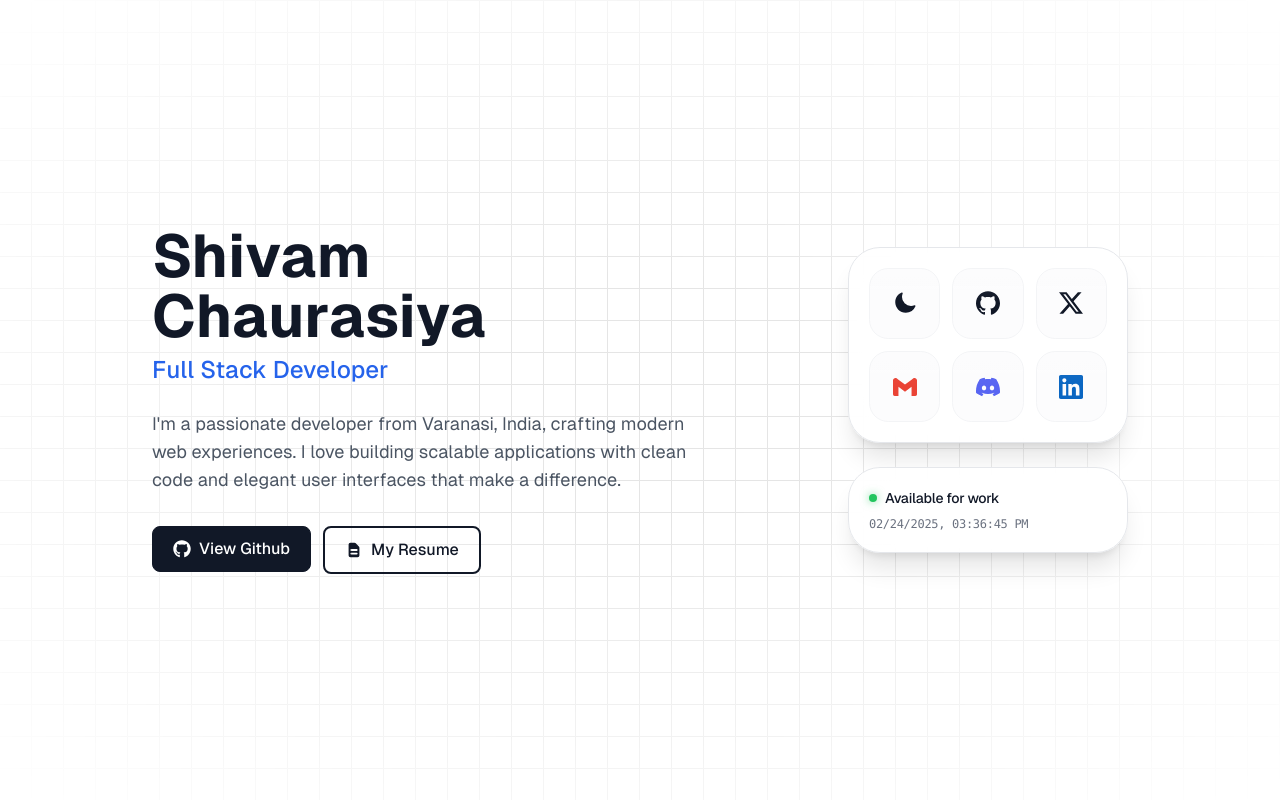
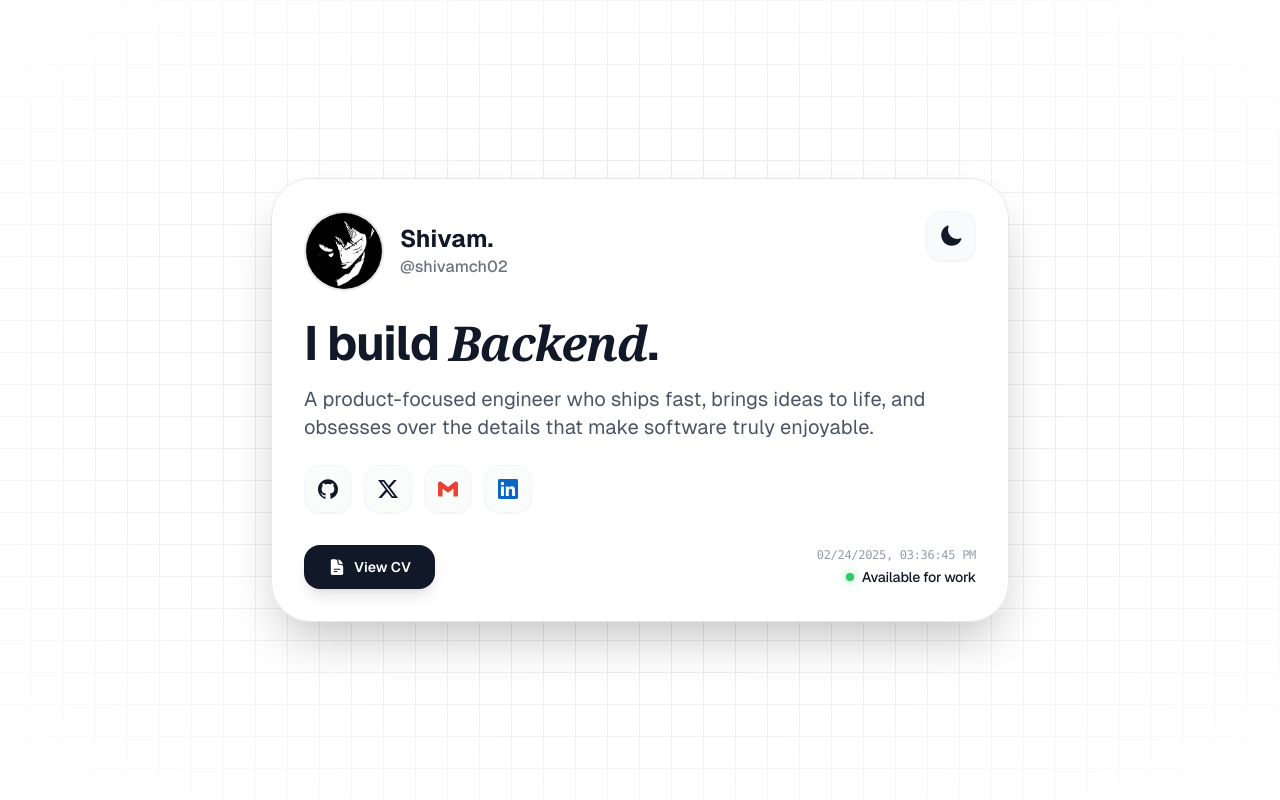
Before and after one commit to Shivamch02/portfolio, a Next.js app: page / in a window 1280 px wide. Shown: the top 800 px of the page. Built offline with nearby package versions, Linux system fonts and the light colour scheme.

Commit message:
updated the hero section

```diff
--- a/components/Hero.tsx
+++ b/components/Hero.tsx
@@ -1,49 +1,207 @@
-import { FaGithub } from "react-icons/fa";
-import { HiDocumentText } from "react-icons/hi";
+"use client";
+
+import { HiDocumentText, HiMoon, HiSun } from "react-icons/hi2";
+import { SiGithub, SiX, SiGmail, SiDiscord, SiLinkedin } from "react-icons/si";
+import { motion, AnimatePresence } from "framer-motion";
+import Image from "next/image";
+import { useState, useEffect } from "react";
+import { useTheme } from "../context/ThemeContext";
+import Guts from "../public/guts.jpg";
 
 export const Hero = () => {
+    const [time, setTime] = useState(new Date());
+    const { theme, toggleTheme } = useTheme();
+    const [hoveredId, setHoveredId] = useState<string | null>(null);
+
+    const words = ["WebApps", "Frontend", "Backend"];
+    const [wordIndex, setWordIndex] = useState(0);
+
+    useEffect(() => {
+        const timer = setInterval(() => {
+            setTime(new Date());
+        }, 1000);
+
+        const wordTimer = setInterval(() => {
+            setWordIndex((prev) => (prev + 1) % words.length);
+        }, 2500);
+
+        return () => {
+            clearInterval(timer);
+            clearInterval(wordTimer);
+        };
+    }, []);
+
+    const formatDateTime = (date: Date) => {
+        return date.toLocaleString("en-US", {
+            year: "numeric",
+            month: "2-digit",
+            day: "2-digit",
+            hour: "2-digit",
+            minute: "2-digit",
+            second: "2-digit",
+            hour12: true,
+            timeZone: "Asia/Kolkata",
+        });
+    };
+
+    const links = [
+        {
+            id: "github",
+            icon: <SiGithub className="w-5 h-5" />,
+            href: "https://github.com/shivamch02",
+            label: "GitHub",
+            className: "text-gray-900 dark:text-white",
+        },
+        {
+            id: "x",
+            icon: <SiX className="w-5 h-5" />,
+            href: "https://x.com/shivamch02",
+            label: "Twitter",
+            className: "text-gray-900 dark:text-white",
+        },
+        {
+            id: "gmail",
+            icon: <SiGmail className="w-5 h-5" />,
+            href: "mailto:shivam.chaurasiya.work@gmail.com",
+            label: "Gmail",
+            className: "text-[#EA4335]",
+        },
+        {
+            id: "linkedin",
+            icon: <SiLinkedin className="w-5 h-5" />,
+            href: "https://linkedin.com/in/shivamch02",
+            label: "LinkedIn",
+            className: "text-[#0A66C2]",
+        },
+    ];
+
     return (
-        <div className="flex flex-col justify-center">
-            {/* Name */}
-            <h1 className="text-4xl md:text-5xl xl:text-6xl font-bold text-gray-900 dark:text-white mb-2">
-                Shivam Chaurasiya
-            </h1>
+        <motion.div
+            initial={{ opacity: 0, scale: 0.9 }}
+            animate={{ opacity: 1, scale: 1 }}
+            transition={{ duration: 0.5 }}
+            className="w-full max-w-6xl bg-white/90 dark:bg-[#0A0A0A] backdrop-blur-xl rounded-[2.5rem] p-6 sm:p-8 shadow-2xl dark:shadow-[0_0_80px_-15px_rgba(255,255,255,0.1)] border border-gray-200 dark:border-white/10 relative overflow-hidden group"
+        >
+            {/* Top Section: Profile & Handle */}
+            <div className="flex justify-between items-start mb-6">
+                <div className="flex gap-4 items-center">
+                    <div className="relative w-16 h-16 sm:w-20 sm:h-20 rounded-full overflow-hidden border-2 border-gray-200 dark:border-white/10 shadow-inner">
+                        <Image
+                            src={Guts}
+                            alt="Shivam Chaurasiya"
+                            fill
+                            className="object-cover transition-transform duration-500 group-hover:scale-110"
+                        />
+                    </div>
+                    <div>
+                        <h1 className="text-xl sm:text-2xl font-bold text-gray-900 dark:text-white leading-tight">
+                            Shivam.
+                        </h1>
+                        <p className="text-gray-500 dark:text-gray-400 text-sm sm:text-base font-medium">
+                            @shivamch02
+                        </p>
+                    </div>
+                </div>
 
-            {/* Title */}
-            <p className="text-xl md:text-2xl font-medium text-blue-600 dark:text-blue-400 mb-6">
-                Full Stack Developer
-            </p>
+                {/* Theme Toggle Button */}
+                <motion.button
+                    onClick={toggleTheme}
+                    whileHover={{ scale: 1.1, rotate: 10 }}
+                    whileTap={{ scale: 0.95 }}
+                    className="p-3 rounded-2xl bg-gray-50 dark:bg-zinc-900 border border-gray-100 dark:border-white/5 text-gray-900 dark:text-white shadow-sm hover:shadow-md transition-all duration-300"
+                >
+                    {theme === "light" ? <HiMoon className="w-6 h-6" /> : <HiSun className="w-6 h-6" />}
+                </motion.button>
+            </div>
 
-            {/* About */}
-            <p className="text-gray-600 dark:text-gray-300 text-base md:text-lg leading-relaxed mb-8 max-w-xl">
-                I&apos;m a passionate developer from Varanasi, India, crafting modern web experiences.
-                I love building scalable applications with clean code and elegant user interfaces
-                that make a difference.
-            </p>
+            {/* Middle Section: Big Title & Bio */}
+            <div className="space-y-3 mb-6">
+                <h2 className="text-3xl sm:text-4xl lg:text-5xl font-bold tracking-tight text-gray-900 dark:text-white h-[1.2em] flex items-center">
+                    I build&nbsp;
+                    <span className="relative inline-block min-w-[3ch]">
+                        <AnimatePresence mode="wait">
+                            <motion.span
+                                key={words[wordIndex]}
+                                initial={{ opacity: 0, y: 20 }}
+                                animate={{ opacity: 1, y: 0 }}
+                                exit={{ opacity: 0, y: -20 }}
+                                transition={{ duration: 0.4, ease: "easeOut" }}
+                                className="italic font-serif inline-block"
+                            >
+                                {words[wordIndex]}
+                            </motion.span>
+                        </AnimatePresence>
+                    </span>.
+                </h2>
+                <p className="text-gray-600 dark:text-gray-300 text-lg sm:text-xl leading-relaxed max-w-2xl">
+                    A product-focused engineer who ships fast, brings ideas to life, and obsesses over the details that make software truly enjoyable.
+                </p>
+            </div>
 
-            {/* CTA Buttons */}
-            <div className="flex flex-wrap gap-3">
-                <a
-                    href="https://github.com/Shivamch02"
-                    target="_blank"
-                    rel="noreferrer"
-                >
-                    <button className="px-5 py-2.5 rounded-lg flex items-center gap-2 text-sm md:text-base font-medium transition-all duration-300 bg-gray-900 text-white border border-gray-900 hover:bg-gray-700 dark:bg-white dark:text-gray-900 dark:border-white dark:hover:bg-gray-100">
-                        <FaGithub className="text-lg" />
-                        View Github
-                    </button>
-                </a>
+            {/* Content: Social Links Grid */}
+            <div className="flex flex-wrap gap-3 mb-8">
+                {links.map((link) => (
+                    <div key={link.id} className="relative">
+                        <motion.a
+                            href={link.href}
+                            target="_blank"
+                            rel="noopener noreferrer"
+                            onHoverStart={() => setHoveredId(link.id)}
+                            onHoverEnd={() => setHoveredId(null)}
+                            whileHover={{ scale: 1.1, y: -2 }}
+                            whileTap={{ scale: 0.95 }}
+                            className="w-12 h-12 rounded-2xl flex items-center justify-center bg-gray-50/80 dark:bg-zinc-900/80 border border-gray-100 dark:border-white/5 hover:bg-white dark:hover:bg-zinc-800 transition-all duration-300 shadow-sm"
+                        >
+                            <div className={`transition-all duration-300 ${link.className}`}>
+                                {link.icon}
+                            </div>
+                        </motion.a>
+                        <AnimatePresence>
+                            {hoveredId === link.id && (
+                                <motion.div
+                                    initial={{ opacity: 0, y: 10, scale: 0.8 }}
+                                    animate={{ opacity: 1, y: -6, scale: 1 }}
+                                    exit={{ opacity: 0, y: 6, scale: 0.8 }}
+                                    className="absolute bottom-full left-1/2 -translate-x-1/2 mb-2 px-2 py-1 bg-gray-900 dark:bg-white text-white dark:text-black text-[10px] font-medium rounded-md whitespace-nowrap z-[60] shadow-xl pointer-events-none"
+                                >
+                                    {link.label}
+                                    <div className="absolute top-full left-1/2 -translate-x-1/2 -mt-0.5 border-4 border-transparent border-t-gray-900 dark:border-t-white" />
+                                </motion.div>
+                            )}
+                        </AnimatePresence>
+                    </div>
+                ))}
+            </div>
+
+            {/* Bottom Row: View CV (Left) and Time/Status (Right) */}
+            <div className="flex flex-wrap items-center justify-between gap-6">
+                {/* Left: View CV Button */}
                 <a
                     href="https://drive.google.com/file/d/1qxPGkaBUmXpMqC6QHdtzt17VcB6voIUi/view?usp=sharing"
                     target="_blank"
                     rel="noreferrer"
+                    className="inline-block"
                 >
-                    <button className="px-5 py-2.5 rounded-lg flex items-center gap-2 text-sm md:text-base font-medium transition-all duration-300 border-2 text-gray-900 border-gray-900 hover:bg-gray-900 hover:text-white dark:text-white dark:border-white dark:hover:bg-white dark:hover:text-gray-900">
+                    <button className="px-6 py-3 rounded-2xl flex items-center justify-center gap-2 text-sm font-semibold transition-all duration-300 bg-gray-900 text-white hover:bg-gray-800 dark:bg-white dark:text-gray-900 dark:hover:bg-gray-100 shadow-lg active:scale-95">
                         <HiDocumentText className="text-lg" />
-                        My Resume
+                        View CV
                     </button>
                 </a>
+
+                {/* Right: Time (above) and Status (below) */}
+                <div className="flex flex-col items-end">
+                    <div className="text-gray-500 dark:text-gray-400 text-xs font-mono tracking-tight opacity-70 mb-1">
+                        {formatDateTime(time)}
+                    </div>
+                    <div className="flex items-center gap-2">
+                        <div className="h-2 w-2 rounded-full bg-green-500 shadow-[0_0_8px_rgba(34,197,94,0.6)] animate-pulse"></div>
+                        <span className="text-gray-900 dark:text-gray-200 text-sm font-medium tracking-tight">
+                            Available for work
+                        </span>
+                    </div>
+                </div>
             </div>
-        </div>
+
+        </motion.div>
     );
 };
--- a/components/HomePage.tsx
+++ b/components/HomePage.tsx
@@ -1,8 +1,6 @@
 "use client";
 
 import { Hero } from "./Hero";
-import { TimeWidget } from "./TimeWidget";
-import { LinksCard } from "./LinksCard";
 
 export const HomePage = () => {
   return (
@@ -11,18 +9,9 @@ export const HomePage = () => {
       <div className="absolute pointer-events-none inset-0 flex items-center justify-center bg-background [mask-image:radial-gradient(ellipse_at_center,transparent_20%,black)]"></div>
 
       {/* Main content */}
-      <div className="relative z-10 main-container min-h-screen flex items-center">
-        <div className="w-full grid grid-cols-1 lg:grid-cols-12 gap-8 lg:gap-12 py-20">
-          {/* Left - Hero Content */}
-          <div className="lg:col-span-7 flex flex-col justify-center">
-            <Hero />
-          </div>
-
-          {/* Right - Links & Time Widget */}
-          <div className="lg:col-span-5 flex flex-col items-center lg:items-end justify-center gap-6">
-            <LinksCard />
-            <TimeWidget />
-          </div>
+      <div className="relative z-10 main-container min-h-screen flex items-center justify-center">
+        <div className="w-full flex justify-center py-20">
+          <Hero />
         </div>
       </div>
     </div>
--- a/components/LinksCard.tsx
+++ b/components/LinksCard.tsx
@@ -53,7 +53,7 @@ export const LinksCard = () => {
             initial={{ opacity: 0, y: 20 }}
             animate={{ opacity: 1, y: 0 }}
             transition={{ duration: 0.5 }}
-            className="group/card relative bg-white/90 dark:bg-[#0A0A0A] backdrop-blur-xl rounded-[2rem] p-4 sm:p-5 shadow-xl dark:shadow-[0_0_50px_-12px_rgba(255,255,255,0.1)] border border-gray-200 dark:border-white/10 w-full max-w-[260px] sm:max-w-[280px]"
+            className="group/card relative bg-white/90 dark:bg-[#0A0A0A] backdrop-blur-xl rounded-[2.5rem] p-4 sm:p-5 shadow-xl dark:shadow-[0_0_50px_-12px_rgba(255,255,255,0.1)] border border-gray-200 dark:border-white/10 w-full max-w-[260px] sm:max-w-[280px]"
         >
             <div className="relative grid grid-cols-3 gap-3">
                 {/* Theme Toggle Box */}
```
Also changed, not shown: next.config.ts (+11 -1 lines), public/guts.jpg (added).
